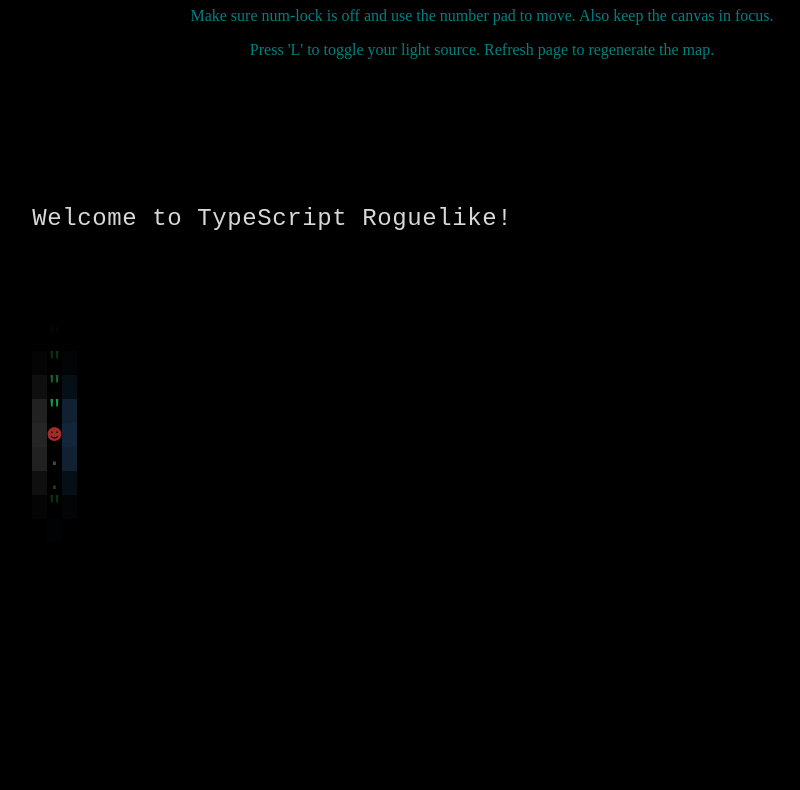
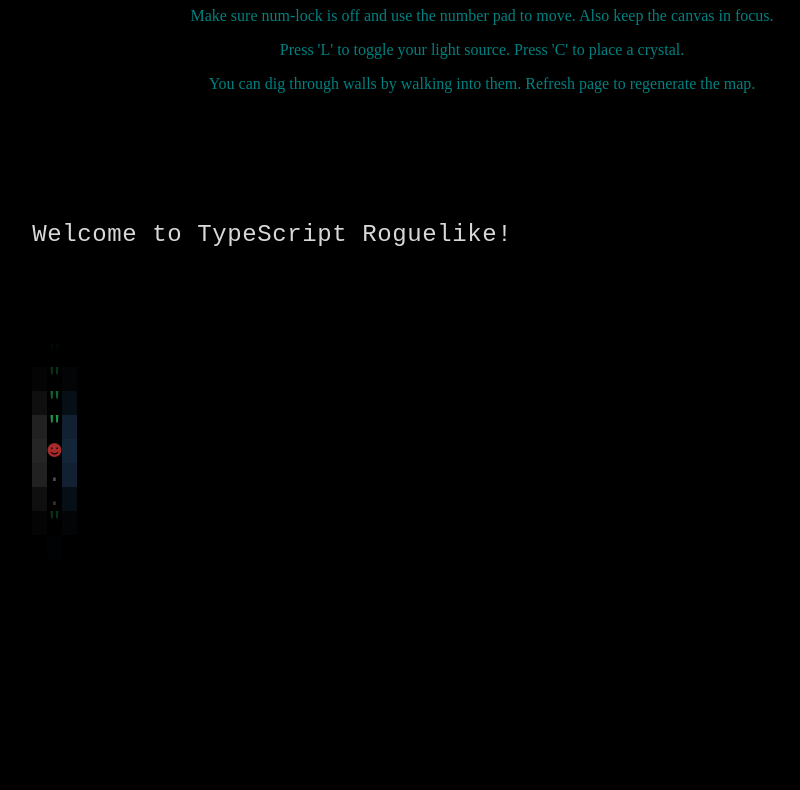
Before and after one commit to Jrayp/TypeScriptRoguelike, a website: page index.html in a window 1280 px wide. Shown: the part 99-889 px from the top of the page, without its empty margins (158-958 px from the left). Drawn offline with Linux system fonts and the light colour scheme.

Commit message:
Updated index.html

```diff
--- a/index.html
+++ b/index.html
@@ -30,8 +30,10 @@
 	<p>
 		Make sure num-lock is off and use the number pad to move. Also keep the canvas in focus.
 	</p>
-	<p> Press 'L' to toggle your light source. Refresh page to regenerate the map.</p>
-	<br>
+	<p> Press 'L' to toggle your light source. Press 'C' to place a crystal.</p>
+	<p>
+		You can dig through walls by walking into them. Refresh page to regenerate the map.
+	</p>
 	<br>
 	<script src="./bundle.js"></script>
 
```
